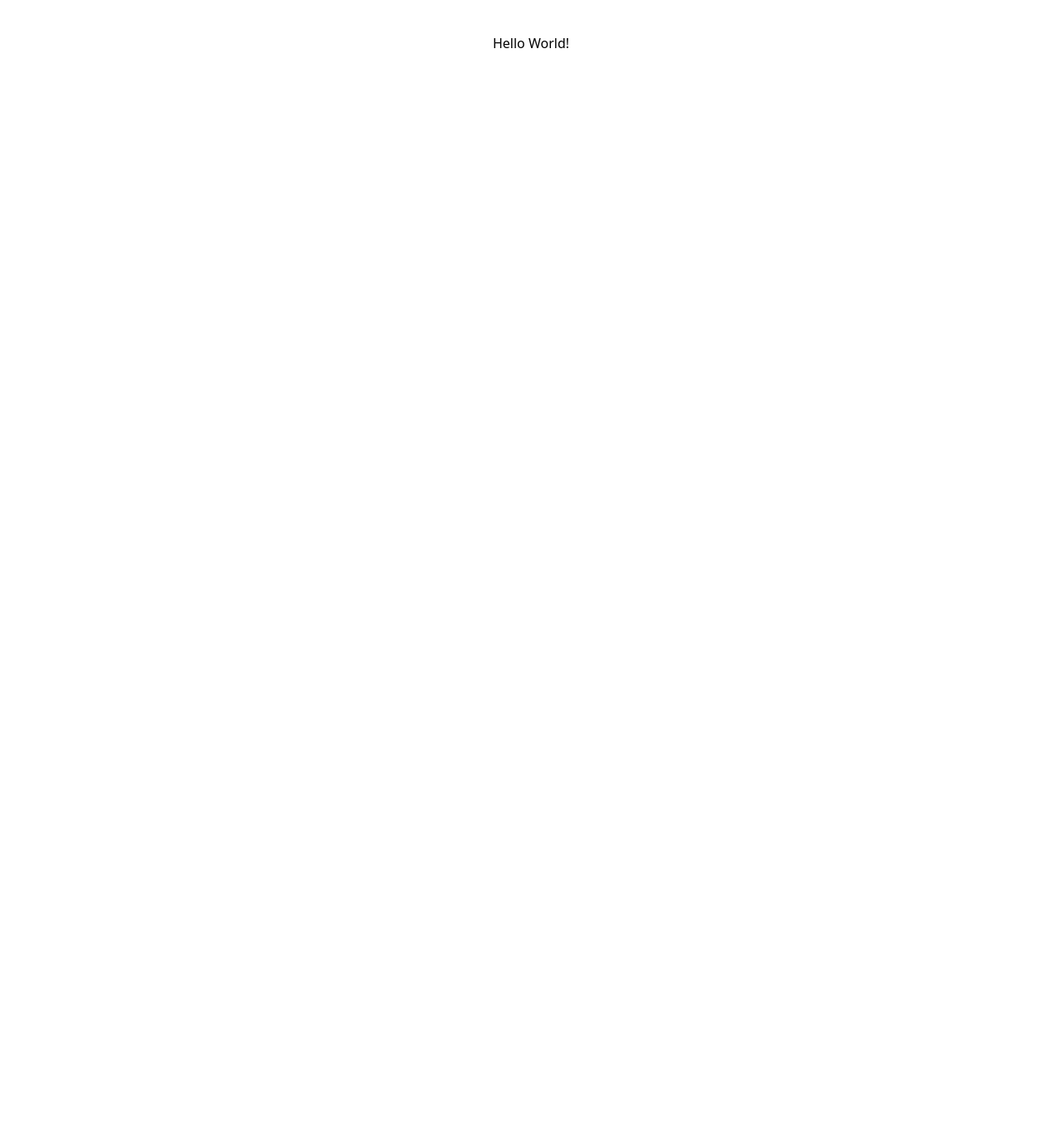
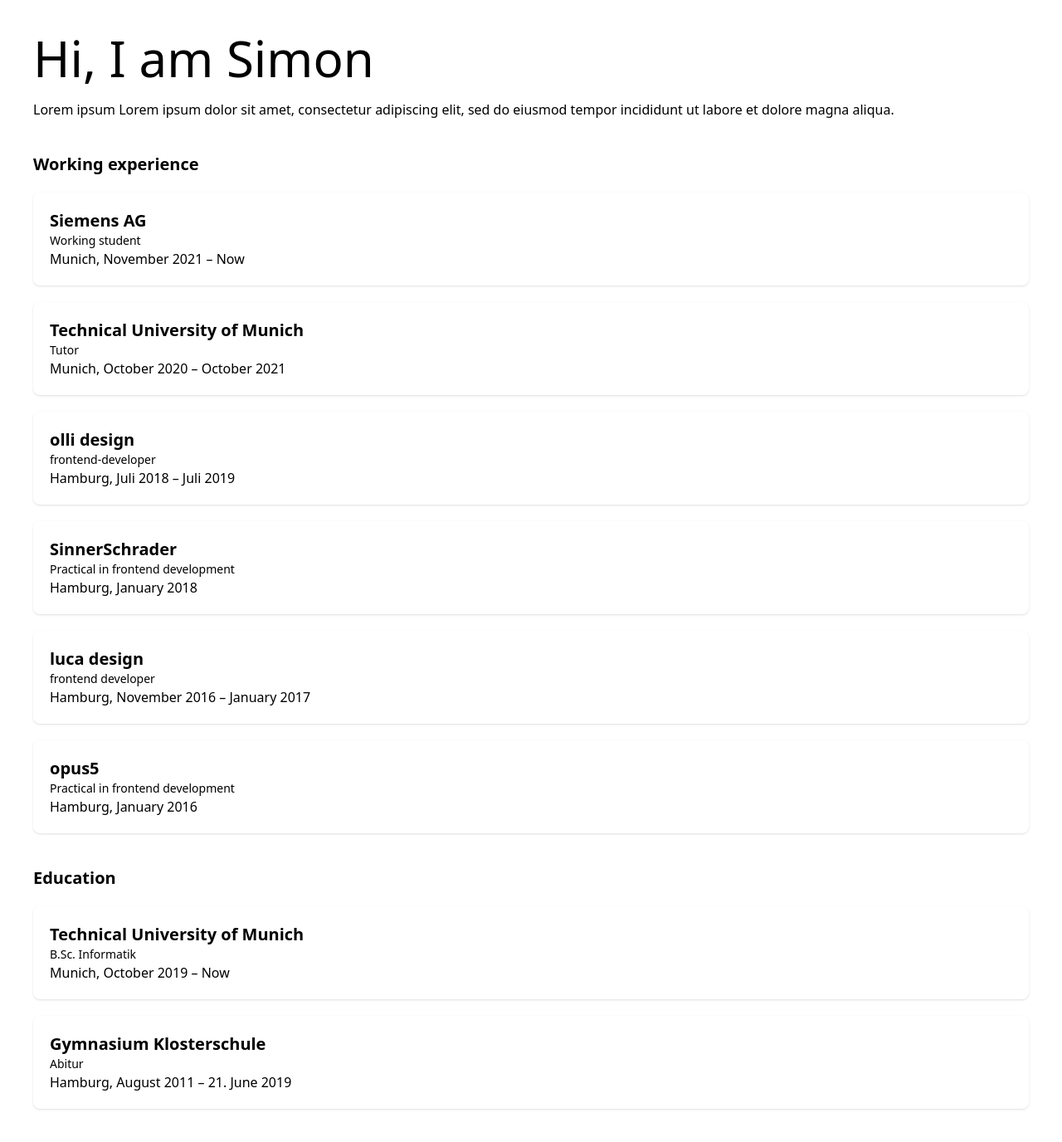
Before and after one commit to simon-hng/portfolio-old, a Next.js app: page / in a window 1280 px wide. Shown: the whole page at 83% size. Before the commit the page ends 800 px from the top, so only its background shows below. Built offline with nearby package versions, Linux system fonts and the light colour scheme.

Commit message:
create card display of work and eduction

```diff
--- /dev/null
+++ b/pages/cv.json
@@ -0,0 +1,88 @@
+{
+  "name": "Simon Huang",
+  "work": [
+    {
+      "name": "Siemens AG",
+      "location": "Munich",
+      "position": "Working student",
+      "date": "November 2021 – Now",
+      "activities": [
+        "Redesign of a frontend as a modern SPO with react",
+        "CI/CD using GitLab CI/CD",
+        "Implementation of new features in Spring-boot",
+        "Kibana/OpenSearch – monitoring and data analysis"
+      ]
+    },
+
+    {
+      "name": "Technical University of Munich",
+      "location": "Munich",
+      "position": "Tutor",
+      "date": "October 2020 – October 2021",
+      "activities": [
+        "Maths preparation",
+        "PGDP - Programming practical",
+        "EIST - Introduction to software engineering",
+        "Tutoring and mentoring of students",
+        "Grading of exams"
+      ]
+    },
+
+    {
+      "name": "olli design",
+      "location": "Hamburg",
+      "position": "frontend-developer",
+      "date": "Juli 2018 – Juli 2019",
+      "activities": [
+        "Creation of corporate websites",
+        "Usage of CMS like Typo3"
+      ]
+    },
+
+    {
+      "name": "SinnerSchrader",
+      "location": "Hamburg",
+      "position": "Practical in frontend development",
+      "date": "January 2018",
+      "activities": [
+        " Experience in frontend development",
+        " Usage of NodeJS, NPM, Gulp, Grunt, etc."
+      ]
+    },
+
+    {
+      "name": "luca design",
+      "location": "Hamburg",
+      "position": "frontend developer",
+      "date": "November 2016 – January 2017",
+      "activities": ["Experience in frontend development"]
+    },
+
+    {
+      "name": "opus5",
+      "location": "Hamburg",
+      "position": "Practical in frontend development",
+      "date": "January 2016",
+      "activities": [
+        "Experience in frontend development",
+        "Usage of Photoshop and Illustrator"
+      ]
+    }
+  ],
+
+  "education": [
+    {
+      "name": "Technical University of Munich",
+      "location": "Munich",
+      "degree": "B.Sc. Informatik",
+      "date": "October 2019 – Now",
+      "description": "Application subject mathematics"
+    },
+    {
+      "name": "Gymnasium Klosterschule",
+      "location": "Hamburg",
+      "degree": "Abitur",
+      "date": "August 2011 – 21. June 2019"
+    }
+  ]
+}
--- a/pages/index.tsx
+++ b/pages/index.tsx
@@ -1,16 +1,80 @@
 import Head from "next/head";
+import cv from "./cv.json";
+
+interface workCardProps {
+  name: string;
+  location: string;
+  position: string;
+  date: string;
+  activities: string[];
+}
+
+const WorkCard = (props: workCardProps) => (
+  <div className="my-5 p-5 shadow hover:shadow-md duration-200 rounded-lg cursor-pointer">
+    <h3>
+      <span className="font-bold text-xl">{props.name}</span>
+    </h3>
+
+    <p className="text-sm">{props.position}</p>
+
+    <p>
+      {props.location}, {props.date}
+    </p>
+  </div>
+);
+
+interface educationCardProps {
+  name: string;
+  location: string;
+  degree: string;
+  date: string;
+  description?: string;
+}
+
+const EducationCard = (props: educationCardProps) => (
+  <div className="my-5 p-5 shadow hover:shadow-md duration-200 rounded-lg cursor-pointer">
+    <h3>
+      <span className="font-bold text-xl">{props.name}</span>
+    </h3>
+
+    <p className="text-sm">{props.degree}</p>
+
+    <p>
+      {props.location}, {props.date}
+    </p>
+  </div>
+);
 
 const Home = () => (
   <div>
     <Head>
-      <title>Create Next App</title>
+      <title>Portfolio</title>
       <meta name="description" content="Generated by create next app" />
       <link rel="icon" href="/favicon.ico" />
     </Head>
 
     <main>
-      <div className="flex justify-center">
-        <h1>Hello World!</h1>
+      <div className="justify-center my-10">
+        <h1 className="text-6xl mb-5">Hi, I am Simon</h1>
+
+        <p>
+          Lorem ipsum Lorem ipsum dolor sit amet, consectetur adipiscing elit,
+          sed do eiusmod tempor incididunt ut labore et dolore magna aliqua.
+        </p>
+      </div>
+
+      <div className="mt-10">
+        <h2 className="font-bold text-xl">Working experience</h2>
+        {cv.work.map((item) => (
+          <WorkCard key={item.name} {...item} />
+        ))}
+      </div>
+
+      <div className="mt-10">
+        <h2 className="font-bold text-xl">Education</h2>
+        {cv.education.map((item) => (
+          <EducationCard key={item.name} {...item} />
+        ))}
       </div>
     </main>
   </div>
```
